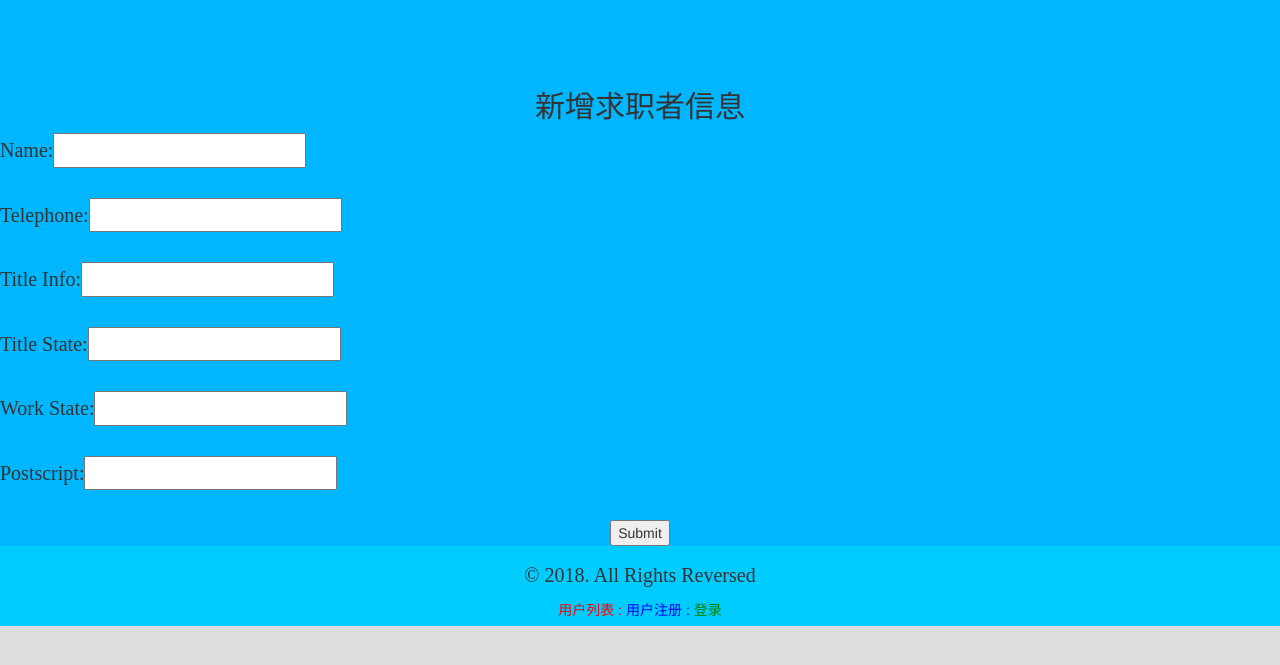
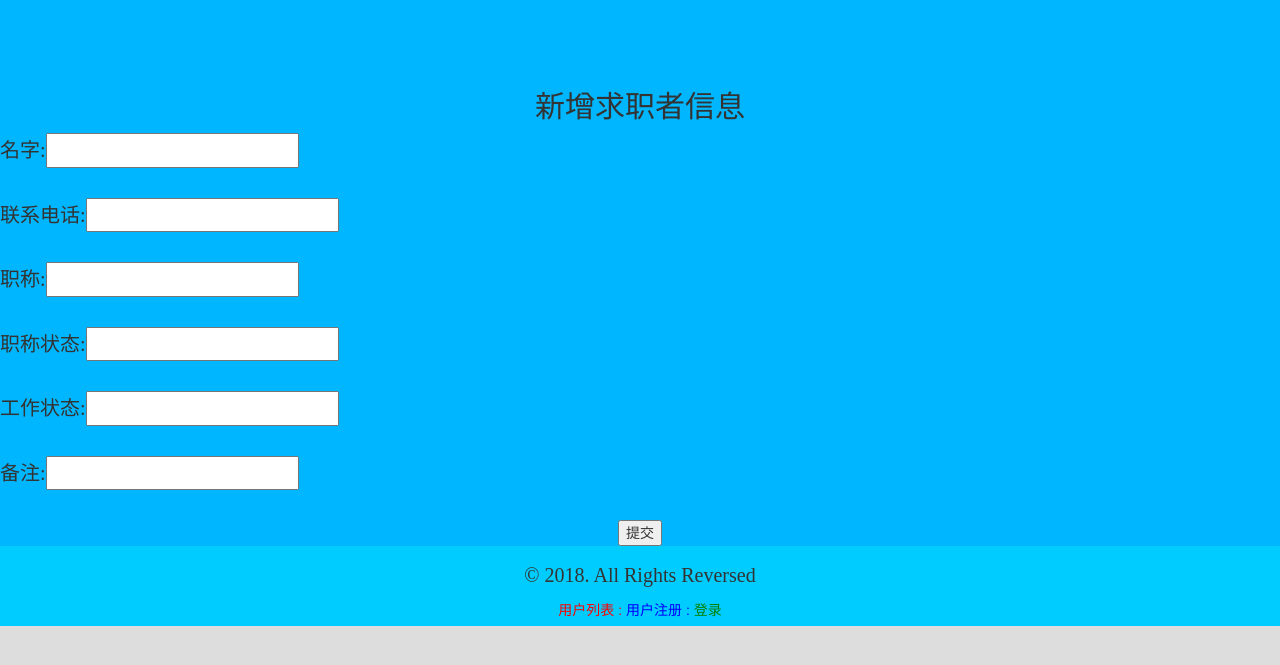
Before and after one commit to huangyonghy/myapp, a Node server app: page /engineer/add in a window 1280 px wide. Shown: the top 665 px of the page. Run offline with Node 20, Linux system fonts and the light colour scheme; the visitor is signed in with stand-in values (Sample User, id 1); some libraries are stand-ins or nearby versions.

Commit message:
review 1

```diff
--- a/views/engineer_add.pug
+++ b/views/engineer_add.pug
@@ -5,22 +5,22 @@ block content
         h2 新增求职者信息
         form(action='/engineer/add' method='post')
             input(type="text" name="username", value=username, style='display: none')
-            p.text-left Name:
+            p.text-left 名字:
                 input(type="text", name="name")
             br
-            p.text-left Telephone:
+            p.text-left 联系电话:
                 input(type="text", name="telephone")
             br
-            p.text-left Title Info:
+            p.text-left 职称:
                 input(type="text", name="title_info")
             br
-            p.text-left Title State:
+            p.text-left 职称状态:
                 input(type="text", name="title_state")
             br
-            p.text-left Work State:
+            p.text-left 工作状态:
                 input(type="text", name="work_state")
             br
-            p.text-left Postscript:
+            p.text-left 备注:
                 input(name="postscript")
             br
-            button(type='submit') Submit
+            button(type='submit') 提交
--- a/views/enterprise.pug
+++ b/views/enterprise.pug
@@ -9,6 +9,7 @@ input(type="hidden" id="currentPage" value="0")
         th 联系电话
         th 跟踪状态
         th 备注
+        th 操作
       each info in enterprise_info
         tr
           td #{info.name}
@@ -16,3 +17,8 @@ input(type="hidden" id="currentPage" value="0")
           td #{info.contact_telephone}
           td #{info.follow_state}
           td #{info.postscript}
+          td
+            - var item1 = '#{info.name}';
+            a(href='/enterprise/delete?name='+$item1).link 删除
+            br
+            a(href='/enterprise/modify?name=#{info.name}').link 编辑
--- a/views/enterprise_add.pug
+++ b/views/enterprise_add.pug
@@ -20,4 +20,4 @@ block content
             p.text-left 备注:
                 input(name="postscript")
             br
-            button(type='submit') Submit
+            button(type='submit') 提交
```
Also changed, not shown: routes/enterprise.js (+8 -0 lines).
